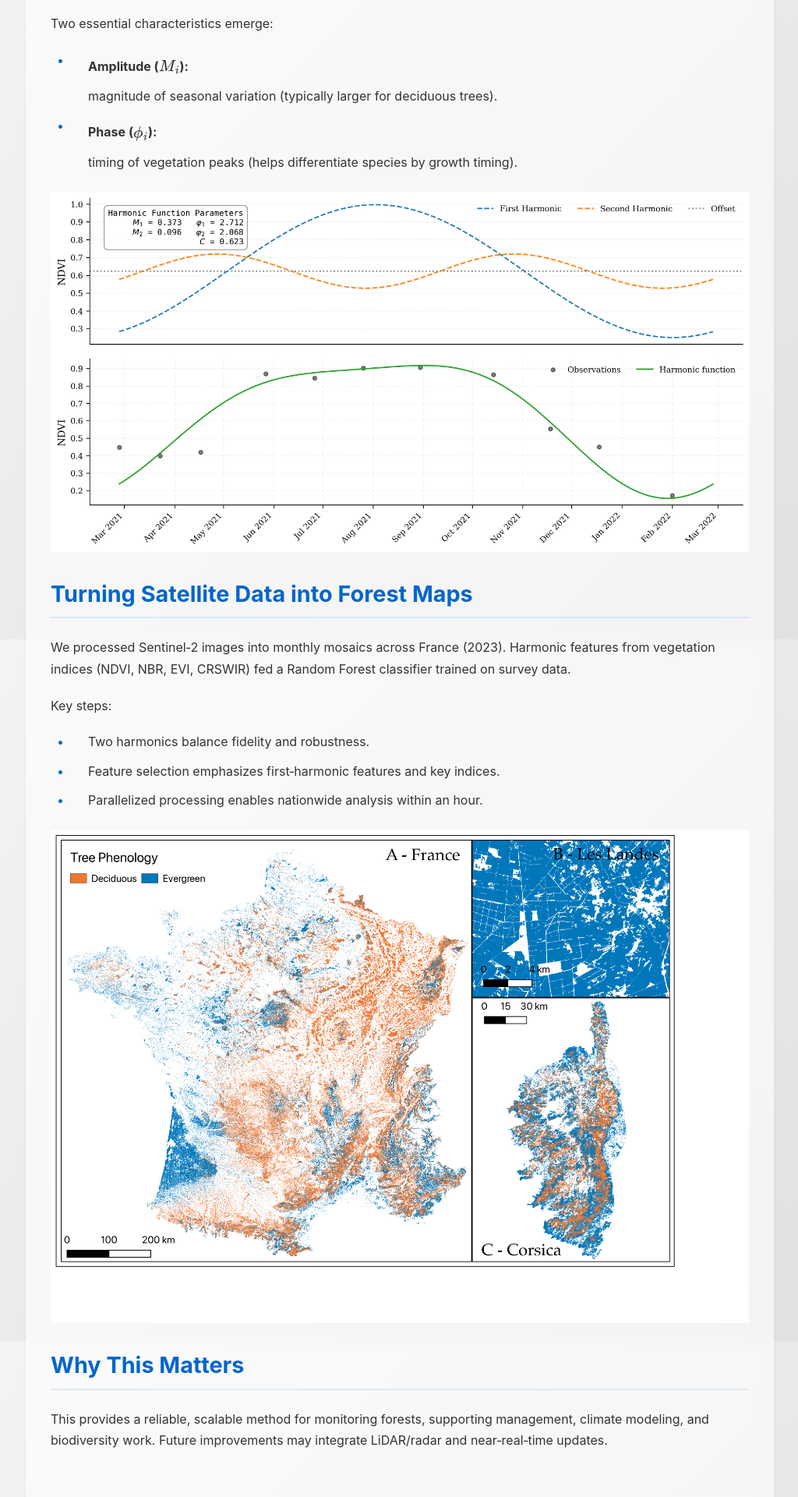
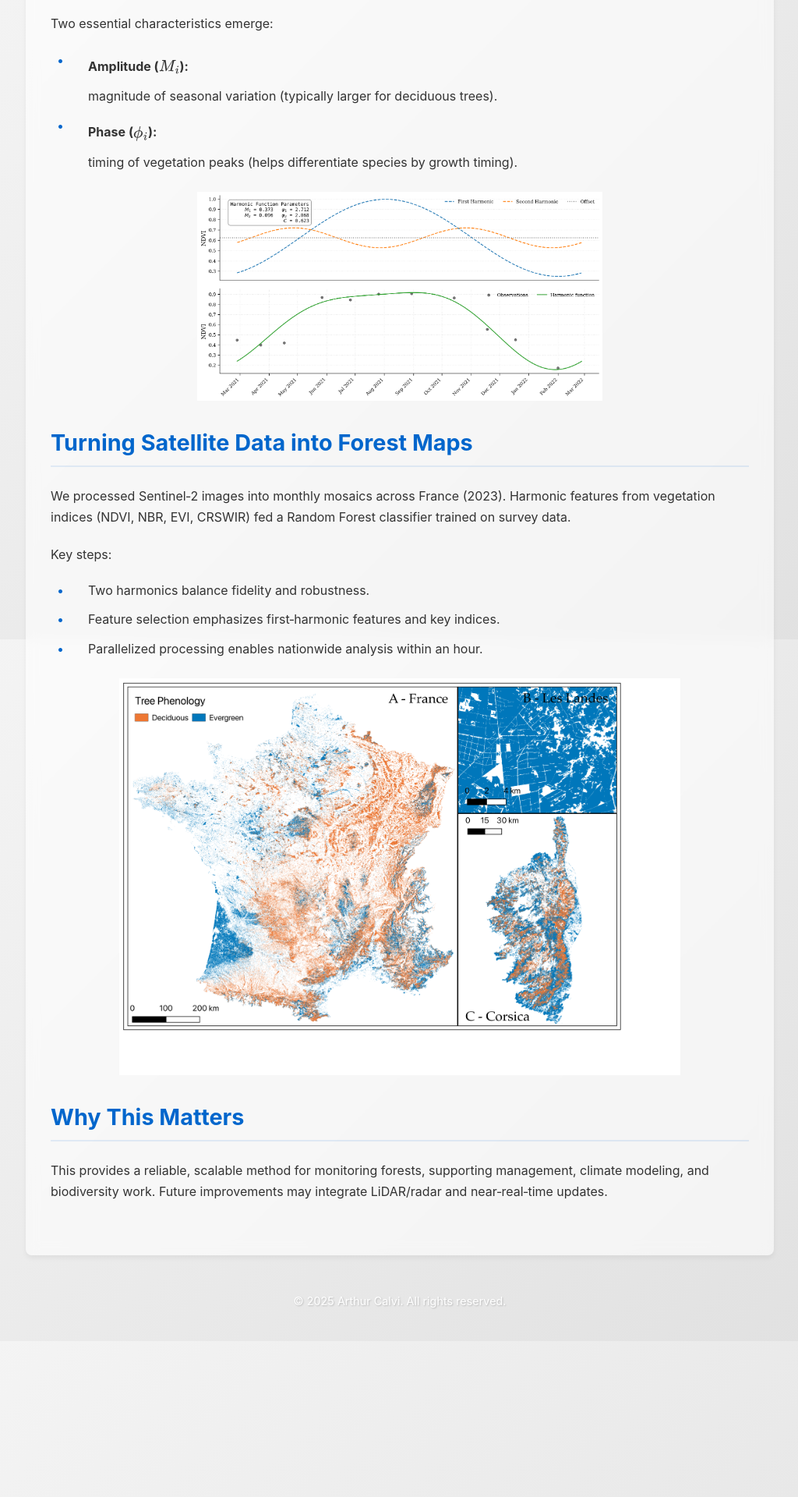
Before and after one commit to ArthurCalvi/arthurcalvi.github.io, a Jekyll site: the page built from _articles/phd.md, in a window 1280 px wide. Shown: the part 980-2900 px from the top of the page at 78% size, without its empty margins (127-1151 px from the left). Built offline with Jekyll 4.4.1, drawn with Linux system fonts in a browser that asks for light colours; after the commit the page ends 2676 px from its top, so only the background shows below that.

Commit message:
style(article): cap default image width to 720px and set harmonics figure to .is-small for better readability

```diff
--- a/_articles/phd.md
+++ b/_articles/phd.md
@@ -31,7 +31,7 @@ Two essential characteristics emerge:
 - **Amplitude ($M_i$):** magnitude of seasonal variation (typically larger for deciduous trees).
 - **Phase ($\phi_i$):** timing of vegetation peaks (helps differentiate species by growth timing).
 
-![Harmonic decomposition](assets/images/harmonics_decomposition.png)
+![Harmonic decomposition](assets/images/harmonics_decomposition.png){:.is-small}
 
 ## Turning Satellite Data into Forest Maps
 
--- a/assets/css/main.css
+++ b/assets/css/main.css
@@ -214,12 +214,13 @@ body::before {
   display: block;
   margin: 1.25rem auto;
   height: auto;
-  max-width: 100%;
+  /* Default cap for readability on desktop; remains fluid below */
+  max-width: min(100%, 720px);
 }
 
 /* Size variants usable via Kramdown attributes, e.g.: ![](src){:.is-small} */
 .article-content img.is-small { max-width: 520px; }
-.article-content img.is-wide  { max-width: 1200px; width: 100%; }
+.article-content img.is-wide  { max-width: min(100%, 1100px); width: 100%; }
 .article-content img.is-full  { width: 100vw; max-width: none; margin-left: 50%; transform: translateX(-50%); }
 
 .article-figure {
```
